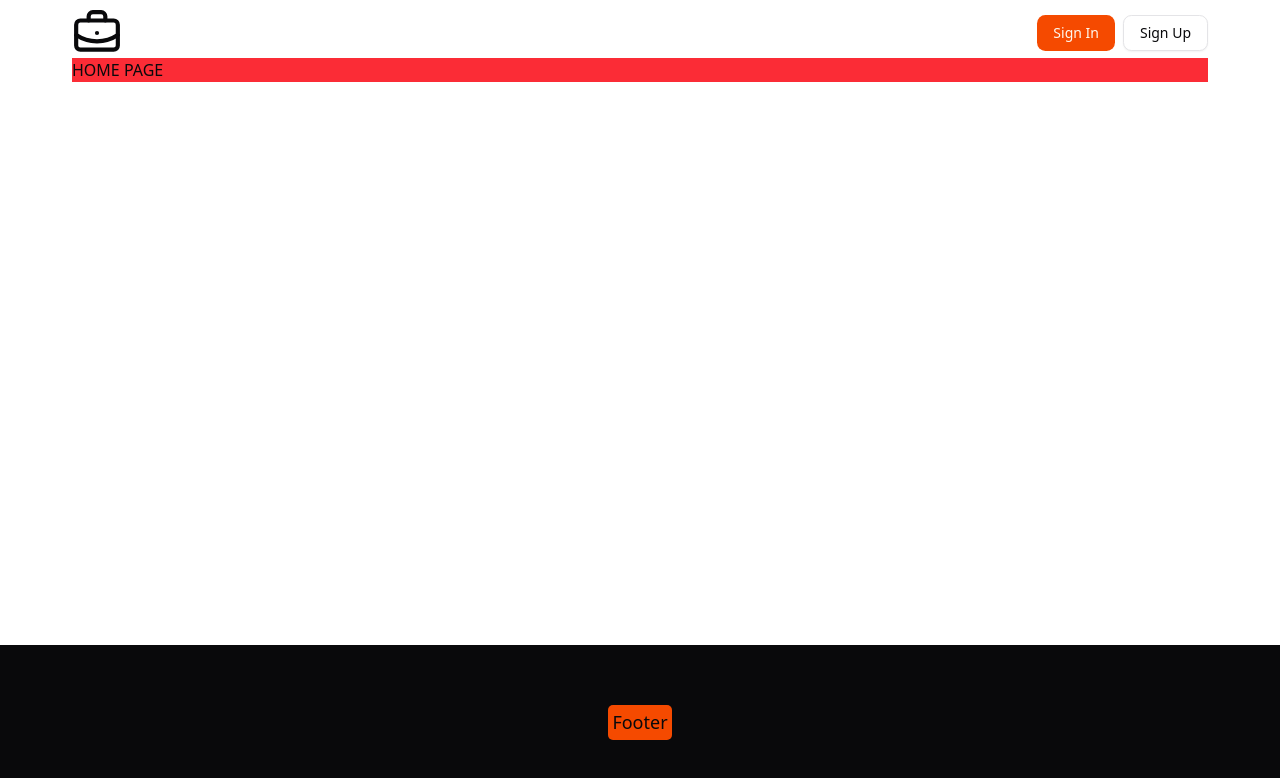
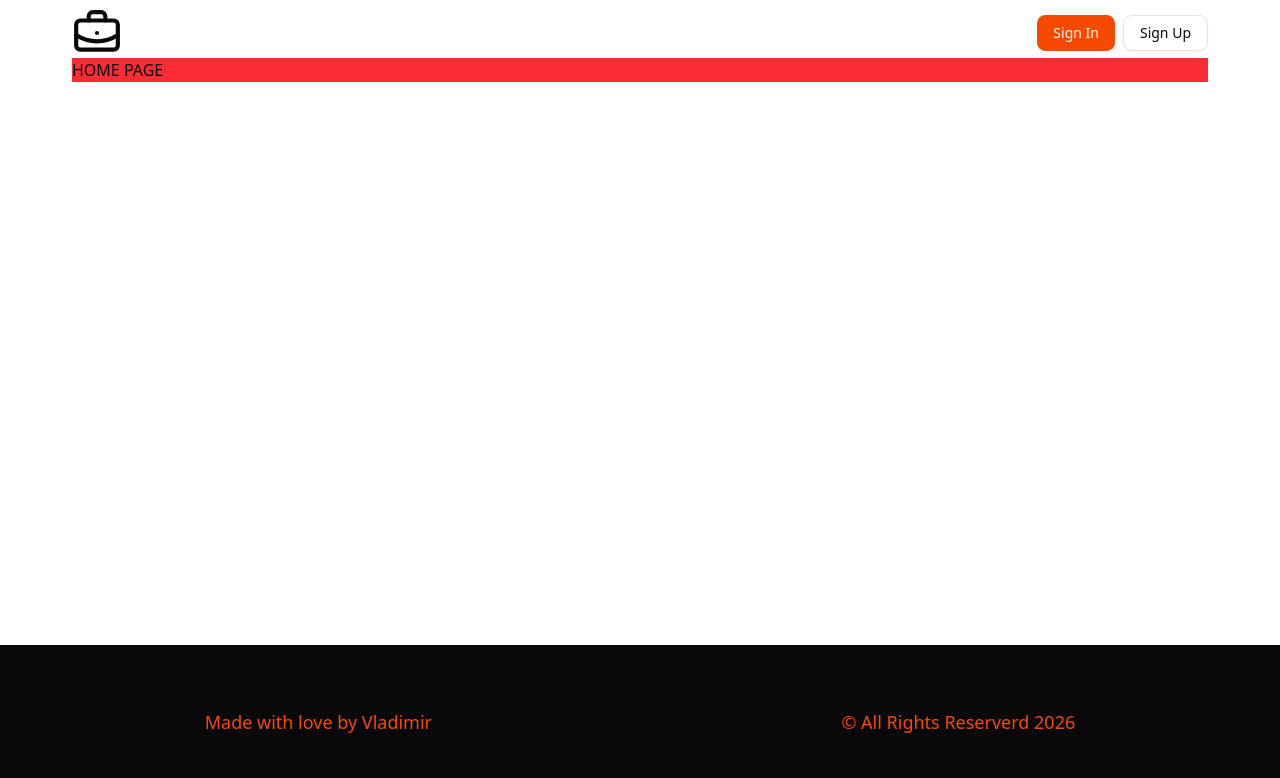
Before and after one commit to vladinson009/next-job-applications, a Next.js app: page / in a window 1280 px wide. Shown: the top 778 px of the page. Built offline with nearby package versions, Linux system fonts and the light colour scheme; no server answers.

Commit message:
Add: Footer component

```diff
--- a/app/layout.tsx
+++ b/app/layout.tsx
@@ -3,6 +3,7 @@ import { Geist, Geist_Mono } from 'next/font/google';
 import './globals.css';
 import Navbar from '@/components/navbar/navbar';
 import { Toaster } from 'sonner';
+import Footer from '@/components/footer';
 
 const geistSans = Geist({
   variable: '--font-geist-sans',
@@ -30,15 +31,11 @@ export default function RootLayout({
         className={`${geistSans.variable} ${geistMono.variable} antialiased flex flex-col min-h-screen`}
       >
         <Navbar />
-        <main className="flex-1">
+        <main className="relative flex-1">
           {children}
           <Toaster />
         </main>
-        <footer className="relative bg-foreground  py-15">
-          <p className="mx-auto w-fit text-center p-1 rounded-[5px] bg-primary">
-            Footer
-          </p>
-        </footer>
+        <Footer />
       </body>
     </html>
   );
--- /dev/null
+++ b/components/footer.tsx
@@ -0,0 +1,10 @@
+export default function Footer() {
+  const year = new Date().getFullYear();
+
+  return (
+    <footer className="flex items-center justify-around bg-foreground py-15">
+      <p className="p-1 text-primary">Made with love by Vladimir</p>
+      <p className="p-1 text-primary">&copy; All Rights Reserverd {year}</p>
+    </footer>
+  );
+}
```
